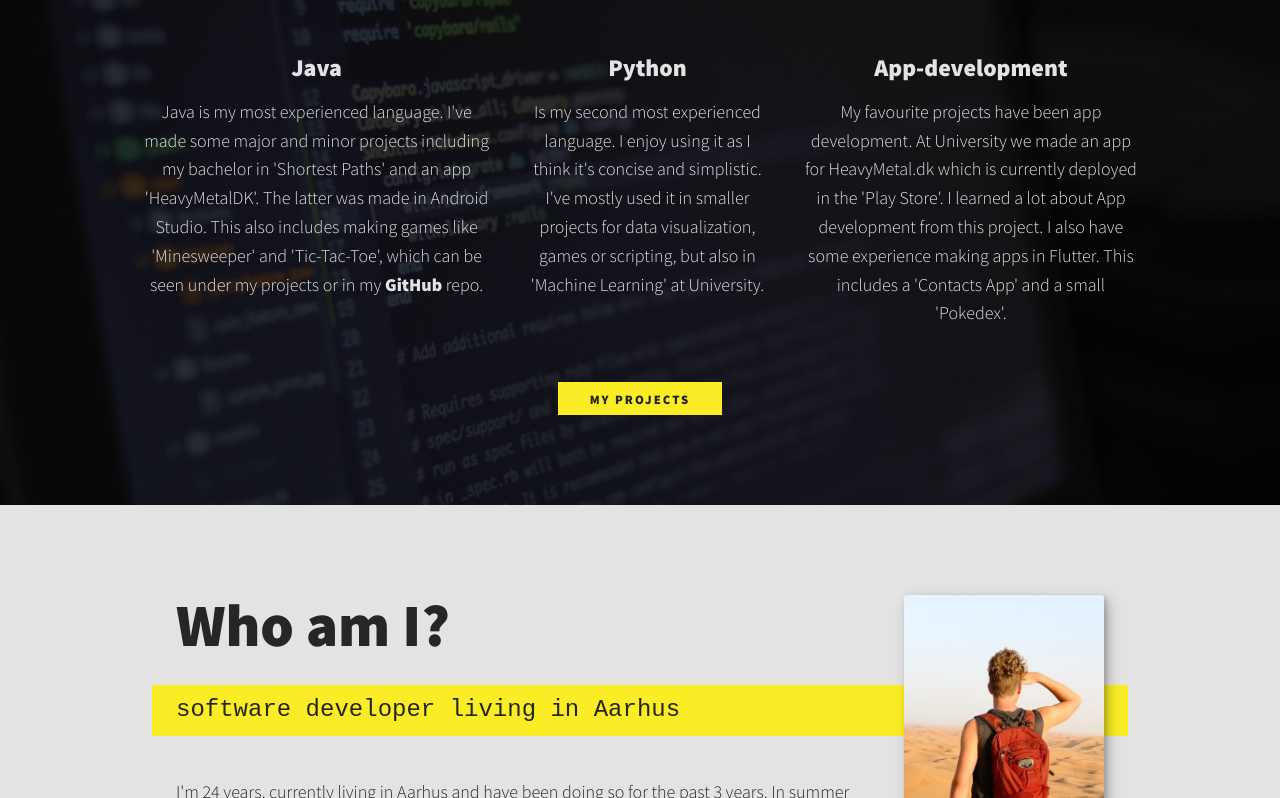
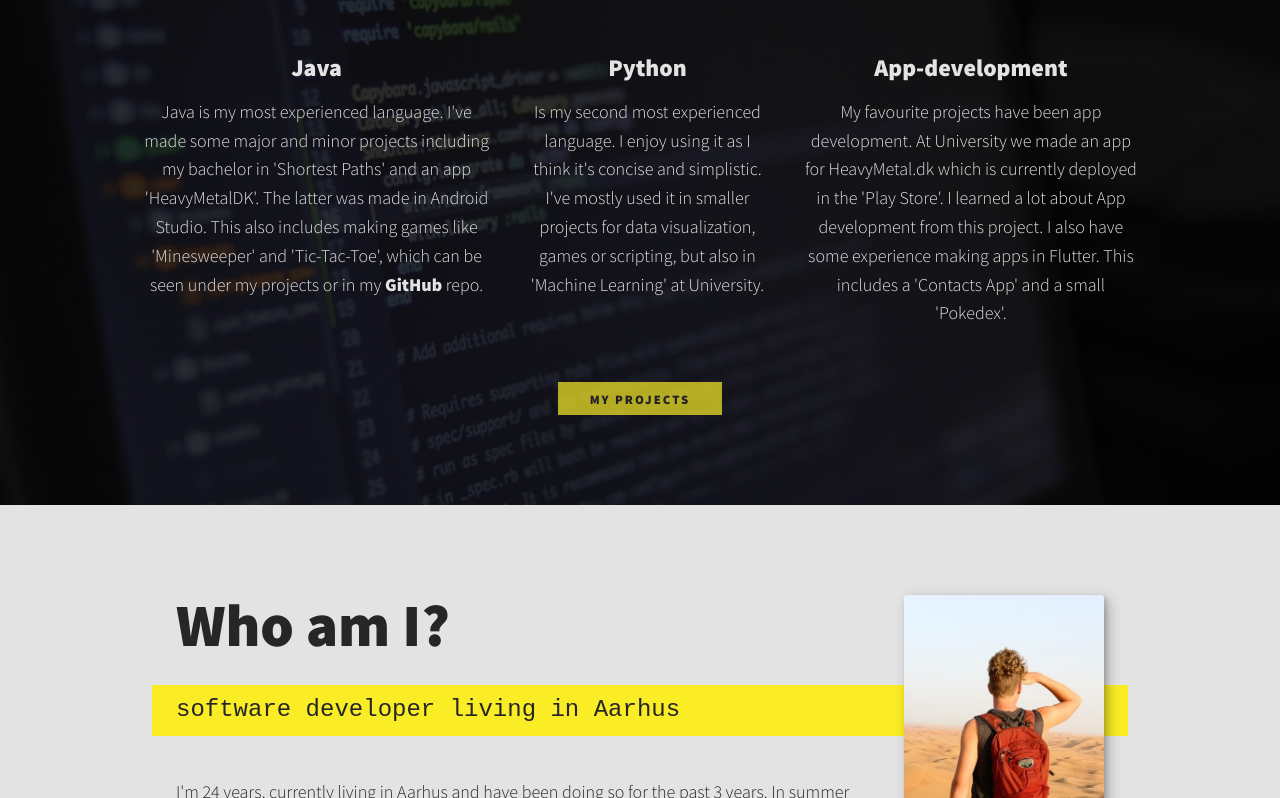
Before and after one commit to anders2410/website_portfolio, a plain HTML site: page index.html in a window 1280 px wide. In both pictures the pointer is over the link "MY PROJECTS". Shown: the part 674-1472 px from the top of the page. Drawn offline with nearby package versions, Linux system fonts and the light colour scheme; a web font is replaced by a local one.

Commit message:
Updated CSS Code
Added hover effect to the button "My Projects" to match the rest of the buttons

```diff
--- a/css/style.css
+++ b/css/style.css
@@ -80,6 +80,9 @@ html {
   letter-spacing: 2px;
   font-weight: var(--fw-bold);
   transition: transform 200ms ease-in-out;
+}
+.btn:hover{
+  opacity:0.7;
 }
 
 /* ----------------------- Typography ----------------------- */
```
